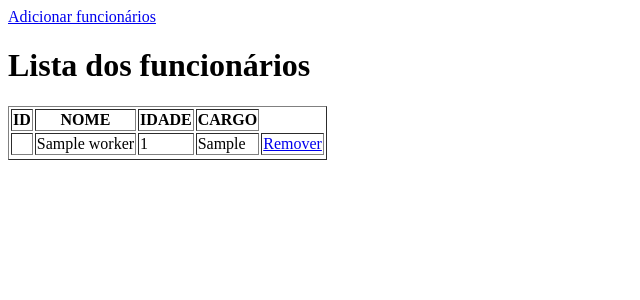
After one commit to ONayo/ONayo.github.io, a PHP site: page /xampp/10-workers.php in a window 1280 px wide. The commit adds this page. Shown: the top 300 px of the page, without its empty margins (0-640 px from the left). Run offline with PHP 8.4, Linux system fonts and the light colour scheme; tables that the repository leaves empty or names only in its code hold one stand-in row (values such as "Sample post"); data that the repository does not hold is empty.

Commit message:
Add files via upload

```diff
--- /dev/null
+++ b/php/10-workers.php
@@ -0,0 +1,42 @@
+<!DOCTYPE html>
+<html lang="en">
+<head>
+    <meta charset="UTF-8">
+    <meta name="viewport" content="width=device-width, initial-scale=1.0">
+    <title>Lista de funcionários</title>
+</head>
+<body>
+
+    <a href="8-front.php">Adicionar funcionários</a>
+
+    <h1>Lista dos funcionários</h1>
+    <?php
+
+    $conexao = new mysqli('localhost', 'root', '', 'simyes');
+
+    $sql = "SELECT * FROM workers";
+    $resultado = $conexao->query($sql);
+
+    // var_dump($resultado);
+
+    echo('<table border>');
+    echo('<tr>
+    <th>ID</th><th>NOME</th><th>IDADE</th><th>CARGO</th>
+    </tr>');
+    while( $linha = $resultado->fetch_assoc() ){
+
+        echo('<tr>
+            <td>'.$linha['ID'].'</td>
+            <td>'.$linha['nome'].'</td>
+            <td>'.$linha['idade'].'</td>
+            <td>'.$linha['cargo'].'</td>
+            <td><a href="11-deletar.php?info='.$linha['ID'].'" onclick="return confirm(`Tem certeza que deseja remove-lo?`)">Remover</a></td>
+        <tr>');
+
+    }
+    echo('</table');
+
+    ?>
+
+</body>
+</html>
--- a/php/9-back.php
+++ b/php/9-back.php
@@ -18,9 +18,9 @@
         $cargo = @$_POST['cargo'];
 
         $sql = "INSERT INTO workers (nome, idade, cargo) VALUES ('$nome', '$idade', '$cargo')";
-        $conexao->query($sql);
+        $resultado = $conexao->query($sql);
 
             // REDIRECIONAR PARA OUTRA PÁGINA
-        header('Location: 8-front.php');
+        header('Location: 10-workers.php');
 
         ?>
```
Also changed, not shown: php/11-deletar.php (added, +9 -0 lines), php/8-front.php (+3 -26 lines).
